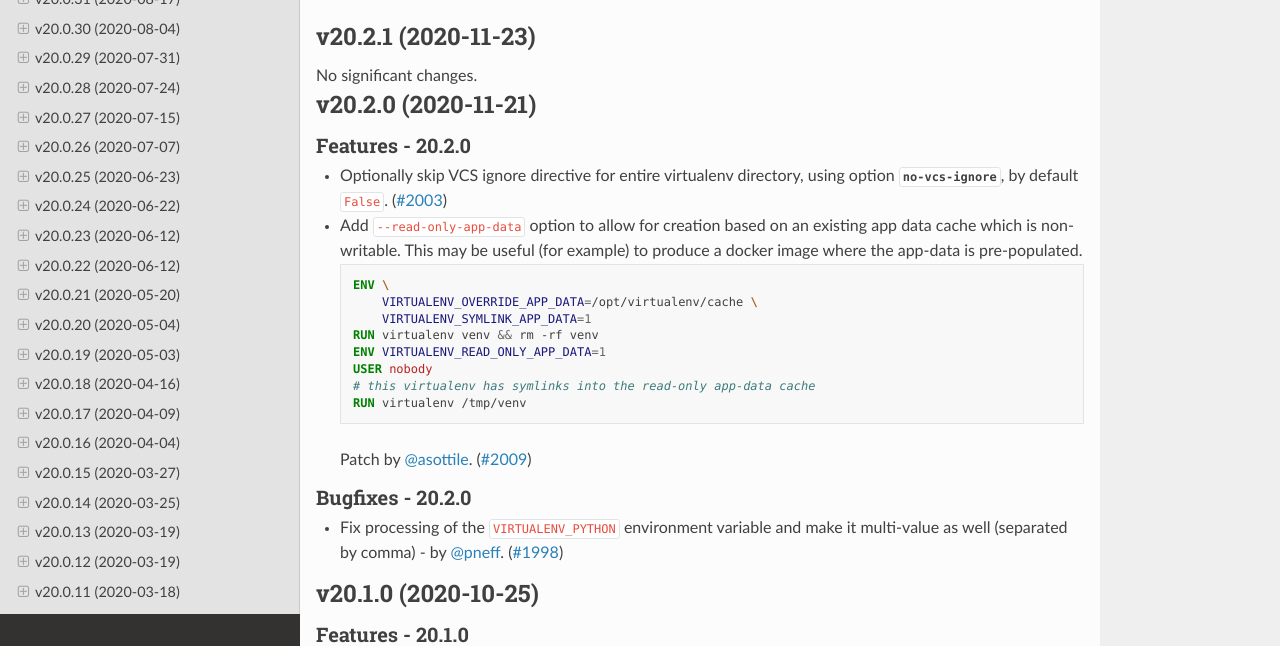
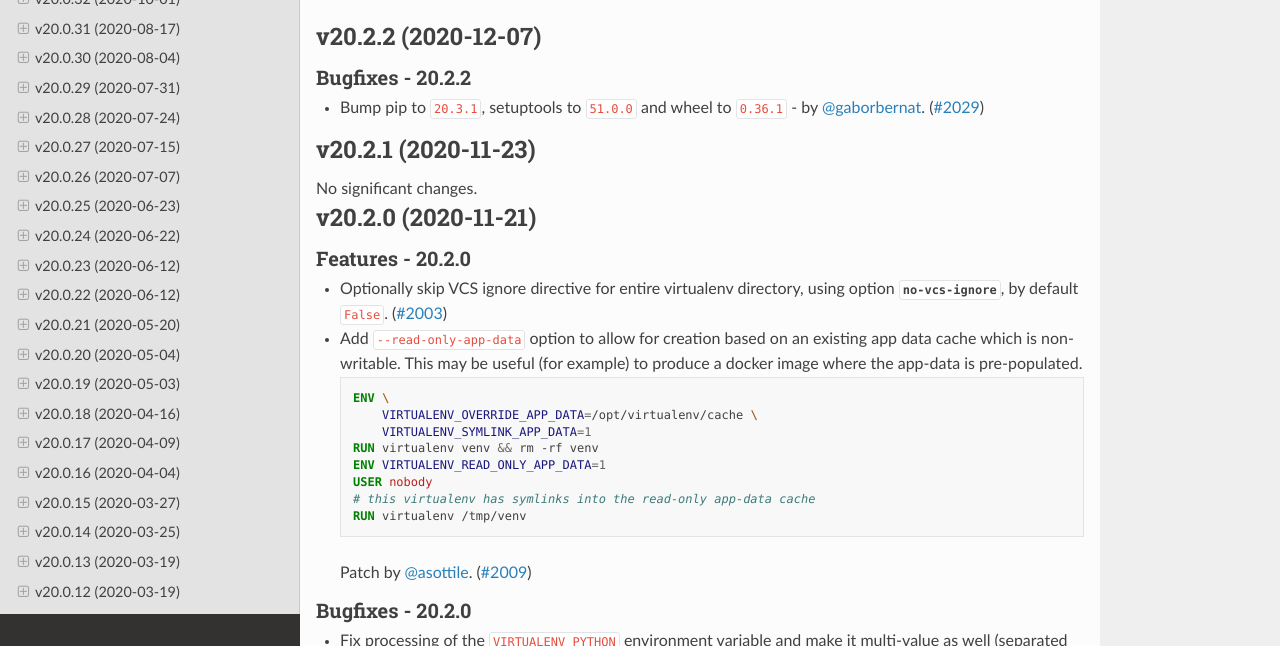
Before and after one commit to pypa/virtualenv, a Sphinx documentation site: the page built from docs/changelog.rst, in a window 1280 px wide and 900 px high, cut to the strip 254-900 px from the top of the window. Built offline with Sphinx 7.4.7 and the Read the Docs theme 2.0.0, drawn with Linux system fonts in a browser that asks for light colours; pages that are not in the unit, such as notebooks, are missing from menus; the version number could not be read and is left out.

Commit message:
release 20.2.2

```diff
--- a/docs/changelog.rst
+++ b/docs/changelog.rst
@@ -4,6 +4,14 @@
 .. include:: _draft.rst
 
 .. towncrier release notes start
+
+v20.2.2 (2020-12-07)
+--------------------
+
+Bugfixes - 20.2.2
+~~~~~~~~~~~~~~~~~
+- Bump pip to ``20.3.1``, setuptools to ``51.0.0`` and wheel to ``0.36.1`` - by :user:`gaborbernat`. (`#2029 <https://github.com/pypa/virtualenv/issues/2029>`_)
+
 
 v20.2.1 (2020-11-23)
 --------------------
--- a/docs/changelog/2029.bugfix.rst
+++ /dev/null
@@ -1 +0,0 @@
-Bump pip to ``20.3.1``, setuptools to ``51.0.0`` and wheel to ``0.36.1`` - by :user:`gaborbernat`.
```
